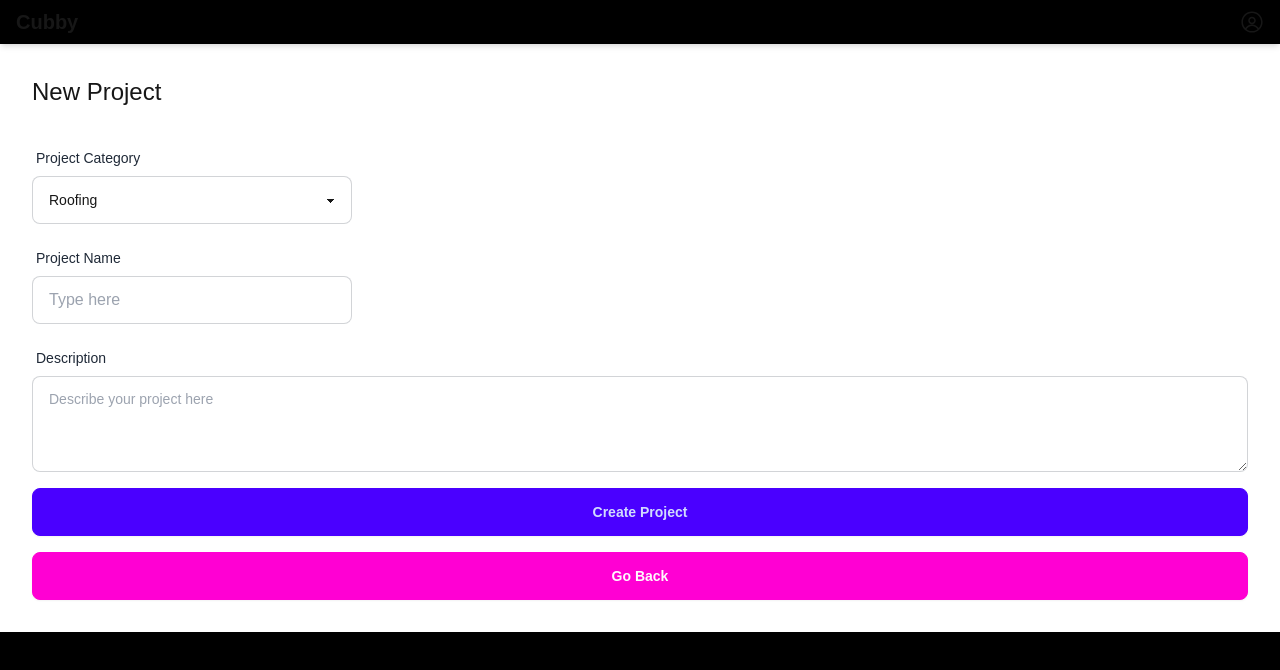
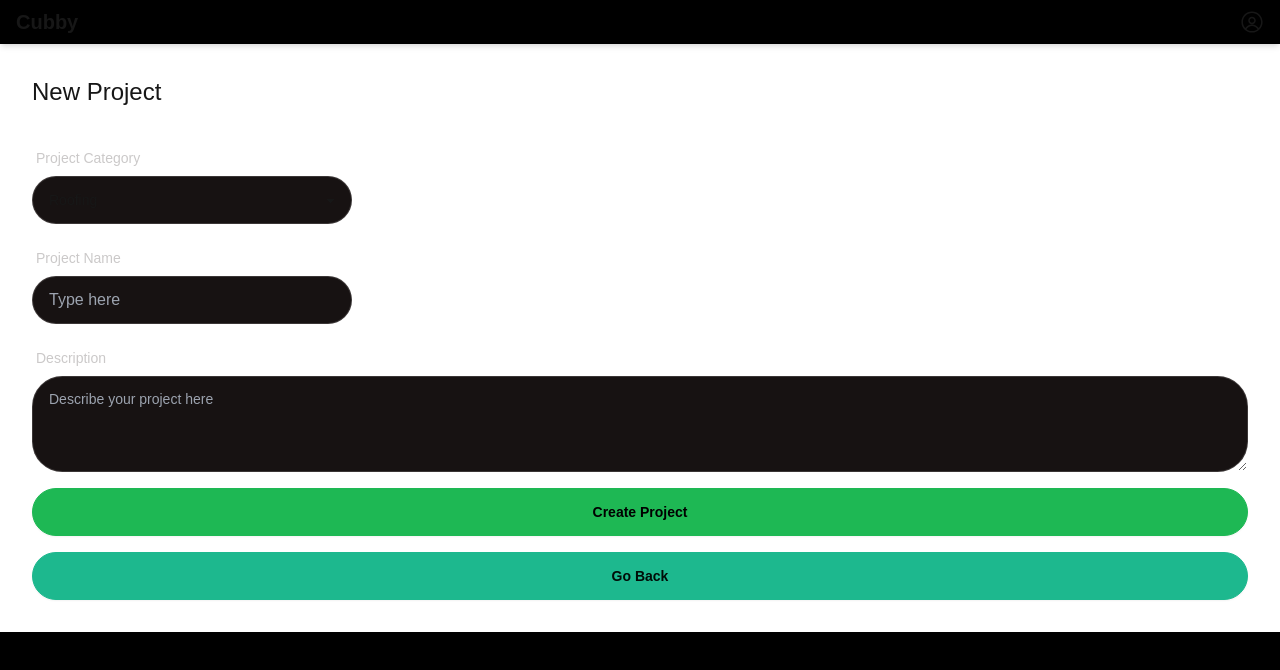
Before and after one commit to Three-Ships/home-services-hub-hackathon, a Next.js app: page /projects in a window 1280 px wide. Shown: the top 670 px of the page. Built offline with nearby package versions, Linux system fonts and the light colour scheme.

Commit message:
updated theme, fixed form issue

```diff
--- a/app/layout.tsx
+++ b/app/layout.tsx
@@ -25,7 +25,7 @@ export default function RootLayout({
   children: React.ReactNode;
 }>) {
   return (
-    <html lang="en" className="bg-black">
+    <html lang="en" className="bg-black" data-theme='forest'>
       <body
         className={`${geistSans.variable} ${geistMono.variable} antialiased `}
       >
--- a/app/projects/page.tsx
+++ b/app/projects/page.tsx
@@ -51,7 +51,7 @@ const NewProjectForm = () => {
           value={category}
           onChange={(event) => setCategory(event.target.value as Category)}
         >
-          <option disabled selected>
+          <option disabled>
             Pick one
           </option>
           {Object.values(CATEGORIES).map((category) => (
--- a/tailwind.config.ts
+++ b/tailwind.config.ts
@@ -17,4 +17,7 @@ export default {
   plugins: [
     require('daisyui'),
   ],
+  daisyui: {
+    themes: ['forest']
+  }
 } satisfies Config;
```
